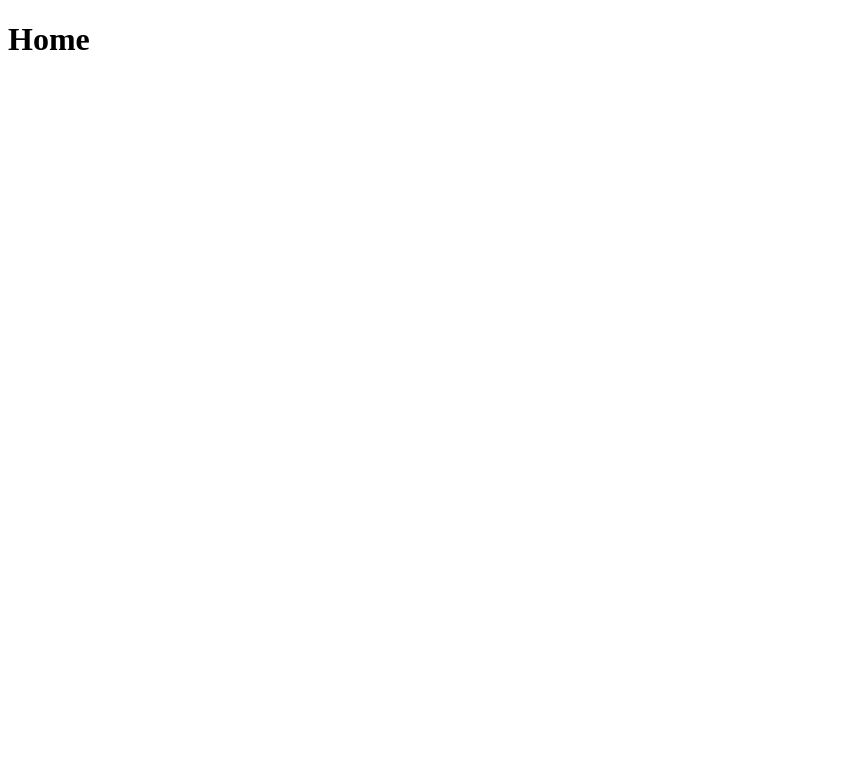
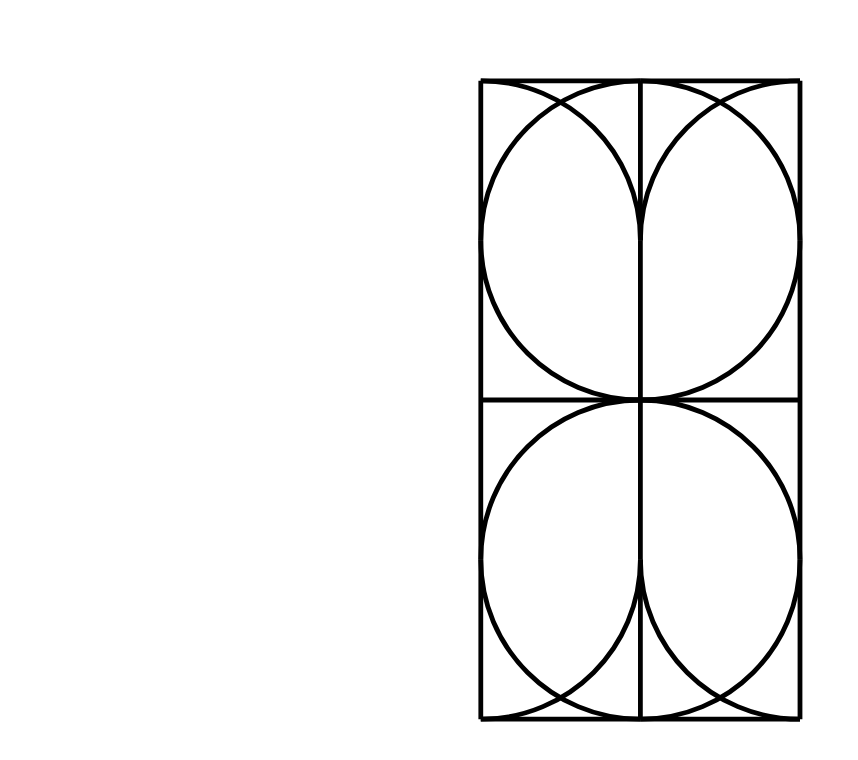
Before and after one commit to Geordie-Marsh/WIST-typeface, a React (Create React App) app: page / in a window 1280 px wide. Shown: the top 760 px of the page, without its empty margins (0-858 px from the left). Built offline with nearby package versions, Linux system fonts and the light colour scheme.

Commit message:
Getting the base of the program set up, including the letter grid

```diff
--- /dev/null
+++ b/src/components/LetterGrid.jsx
@@ -0,0 +1,36 @@
+export default function LetterGrid() {
+	return (
+		<svg id="Layer_1" className="LetterGrid" xmlns="http://www.w3.org/2000/svg" viewBox="0 0 201 401">
+			<path id="out-se-inv" d="M200.5,400.5c-55.228,0-100-44.772-100-100"/>
+			<path id="out-se-arc" d="M200.5,300.5c0,55.228-44.772,100-100,100"/>
+			<line id="out-se-h" x1="200.5" y1="400.5" x2="100.5" y2="400.5"/>
+			<line id="out-se-v" x1="200.5" y1="300.5" x2="200.5" y2="400.5"/>
+			<line id="out-s-v" x1="100.5" y1="300.5" x2="100.5" y2="400.5"/>
+			<path id="out-sw-inv" d="M100.5,300.5c0,55.228-44.772,100-100,100"/>
+			<path id="out-sw-arc" d="M100.5,400.5c-55.228,0-100-44.772-100-100"/>
+			<line id="out-sw-h" x1="100.5" y1="400.5" x2=".5" y2="400.5"/>
+			<line id="out-sw-v" x1=".5" y1="400.5" x2=".5" y2="300.5"/>
+			<path id="in-se-arc" d="M100.5,200.5c55.228,0,100,44.772,100,100"/>
+			<line id="in-se-v" x1="200.5" y1="200.5" x2="200.5" y2="300.5"/>
+			<line id="in-s-v" x1="100.5" y1="200.5" x2="100.5" y2="300.5"/>
+			<path id="in-sw-arc" d="M.5,300.5c0-55.228,44.772-100,100-100"/>
+			<line id="in-sw-v" x1=".5" y1="300.5" x2=".5" y2="200.5"/>
+			<line id="in-e-h" x1="200.5" y1="200.5" x2="100.5" y2="200.5"/>
+			<line id="in-w-h" x1="100.5" y1="200.5" x2=".5" y2="200.5"/>
+			<path id="in-ne-arc" d="M200.5,100.5c0,55.228-44.772,100-100,100"/>
+			<line id="in-ne-v" x1="200.5" y1="100.5" x2="200.5" y2="200.5"/>
+			<line id="in-n-v" x1="100.5" y1="100.5" x2="100.5" y2="200.5"/>
+			<path id="in-nw-arc" d="M100.5,200.5C45.272,200.5.5,155.728.5,100.5"/>
+			<line id="in-nw-v" x1=".5" y1="200.5" x2=".5" y2="100.5"/>
+			<path id="out-ne-inv" d="M100.5,100.5C100.5,45.272,145.272.5,200.5.5"/>
+			<path id="out-ne-arc" d="M100.5.5c55.228,0,100,44.772,100,100"/>
+			<line id="out-ne-v" x1="200.5" y1=".5" x2="200.5" y2="100.5"/>
+			<line id="out-ne-h" x1="100.5" y1=".5" x2="200.5" y2=".5"/>
+			<line id="out-n-v" x1="100.5" y1=".5" x2="100.5" y2="100.5"/>
+			<path id="out-nw-inv" d="M.5.5c55.228,0,100,44.772,100,100"/>
+			<path id="out-nw-arc" d="M.5,100.5C.5,45.272,45.272.5,100.5.5"/>
+			<line id="out-nw-v" x1=".5" y1="100.5" x2=".5" y2=".5"/>
+			<line id="out-nw-h" x1=".5" y1=".5" x2="100.5" y2=".5"/>
+		</svg>
+	);
+}
--- a/src/pages/Home.jsx
+++ b/src/pages/Home.jsx
@@ -1,7 +1,13 @@
+// Imports
+	// Importing components
+	import LetterGrid from '../components/LetterGrid';
+
+
+
 export default function Home() {
 	return (
-		<div>
-			<h1>Home</h1>
+		<div className='Home'>
+			<LetterGrid />
 		</div>
 	);
 }
--- /dev/null
+++ b/src/pages/Home.scss
@@ -0,0 +1,11 @@
+.Home {
+	width: 100vw;
+	height: 100vh;
+	display: flex;
+	justify-content: center;
+	align-items: center;
+
+	.LetterGrid {
+		height: 80vh;
+	}
+}
--- a/src/styles/main.scss
+++ b/src/styles/main.scss
@@ -0,0 +1,17 @@
+// Importing page stylesheets
+@import '../pages/Home';
+
+body {
+	margin: 0;
+	padding: 0;
+}
+
+.LetterGrid {
+	overflow: visible;
+
+	* {
+		fill: none;
+		stroke: #000;
+		stroke-width: 3;
+	}
+}
```
Also changed, not shown: src/assets/letter-grid.svg (added).
